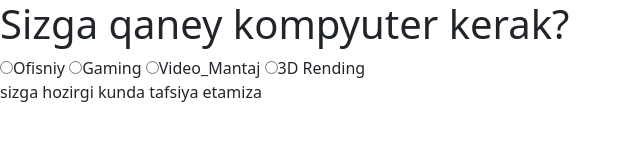
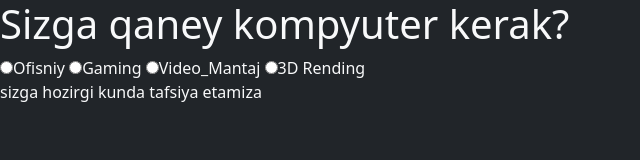
Before and after one commit to asakew/angularJS-calculation-PC-Hardware, a plain HTML site: page index.html in a window 1280 px wide. Shown: the whole page, without its empty margins (0-640 px from the left). Drawn offline with nearby package versions, Linux system fonts and the light colour scheme; files that its build step writes are made by us from their sources.

Commit message:
Update _variables.scss
hello dark

```diff
--- a/assets/scss/_variables.scss
+++ b/assets/scss/_variables.scss
@@ -401,8 +401,8 @@ $position-values: (
 //
 // Settings for the `<body>` element.
 
-$body-bg:                   $white !default;
-$body-color:                $gray-900 !default;
+$body-bg:                   $dark !default;
+$body-color:                $gray-100 !default;
 $body-text-align:           null !default;
 
 // Utilities maps
@@ -1265,7 +1265,7 @@ $card-cap-bg:                       rgba($black, .03) !default;
 $card-cap-color:                    null !default;
 $card-height:                       null !default;
 $card-color:                        null !default;
-$card-bg:                           $white !default;
+$card-bg:                           $dark !default;
 $card-img-overlay-padding:          $spacer !default;
 $card-group-margin:                 $grid-gutter-width * .5 !default;
 // scss-docs-end card-variables
```
